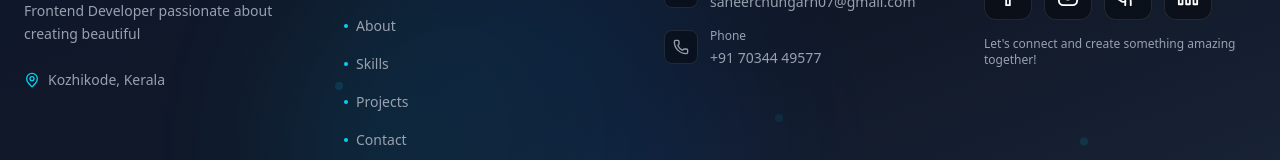
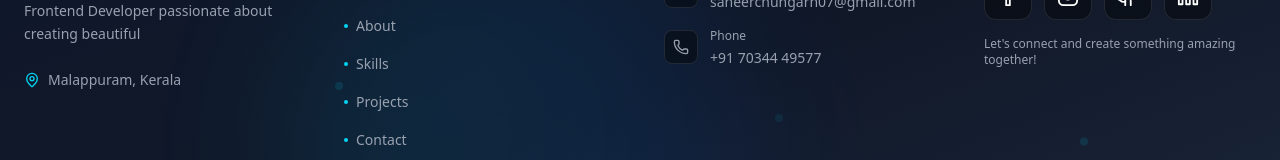
Before and after one commit to saheer07/PORTFOLIO-0.2, a React (Vite) app: page / in a window 1280 px wide. Shown: the part 6015-6175 px from the top of the page. Built offline with nearby package versions, Linux system fonts and the light colour scheme.

Commit message:
Last Commit on 30/09/2025

```diff
--- a/src/sections/Footer.jsx
+++ b/src/sections/Footer.jsx
@@ -183,7 +183,7 @@ function Footer() {
 
             <div className="flex items-center gap-2">
               <MapPin className={`w-4 h-4 ${themeClasses.accent}`} />
-              <span className={`text-sm ${themeClasses.textMuted}`}>Kozhikode, Kerala</span>
+              <span className={`text-sm ${themeClasses.textMuted}`}>Malappuram, Kerala</span>
             </div>
           </motion.div>
 
```
